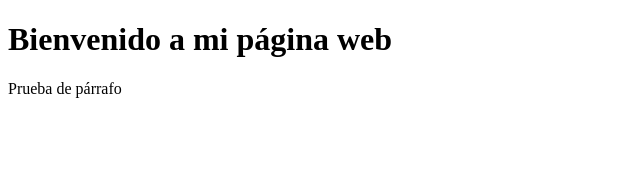
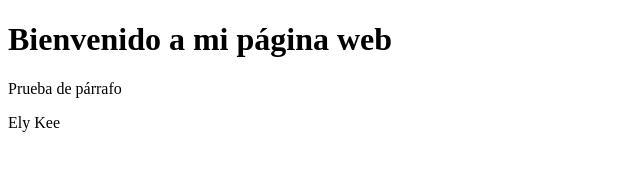
Before and after one commit to elykee/mi-proyecto, a plain HTML site: page pruebas2.html in a window 1280 px wide. Shown: the full height of the page, 0-640 px from the left. Drawn offline with Linux system fonts and the light colour scheme.

Commit message:
nombre añadido

```diff
--- a/pruebas2.html
+++ b/pruebas2.html
@@ -1,12 +1,19 @@
 <!DOCTYPE html>
 <!-- saved from url=(0043)file:///C:/Users/Panda/Downloads/index.html -->
-<html lang="es"><head><meta http-equiv="Content-Type" content="text/html; charset=UTF-8">
+<html lang="es">
+
+<head>
+    <meta http-equiv="Content-Type" content="text/html; charset=UTF-8">
 
     <meta name="viewport" content="width=device-width, initial-scale=1.0">
     <title>Mi Página HTML</title>
 </head>
+
 <body>
     <h1>Bienvenido a mi página web</h1>
     <p>Prueba de párrafo</p>
+    <p>Ely Kee</p>
 
-</body></html>
+</body>
+
+</html>
```
